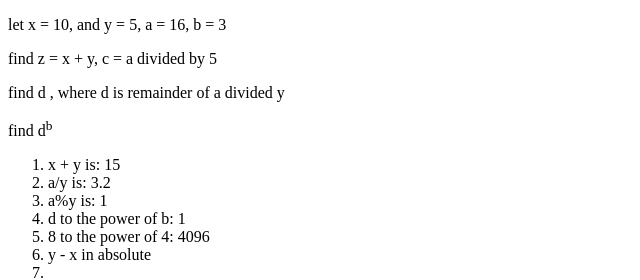
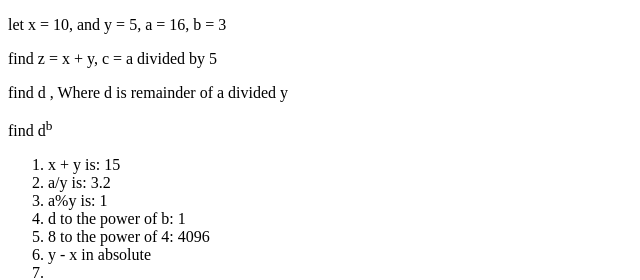
Before and after one commit to Ajmubby/frontend-week6, a plain HTML site: page operators1.html in a window 1280 px wide. Shown: the top 280 px of the page, 0-640 px from the left. Drawn offline with Linux system fonts and the light colour scheme.

Commit message:
new commit

```diff
--- a/operators1.html
+++ b/operators1.html
@@ -8,7 +8,7 @@
 <body>
     <p>let x = 10, and y = 5, a = 16, b = 3</p>
     <p>find z = x + y, c = a divided by 5</p>
-    <p>find d , where d is remainder of a divided y</p>
+    <p>find d , Where d is remainder of a divided y</p>
     <p>find d<sup>b</sup></p>
     <ol>
         <li></li>
```
